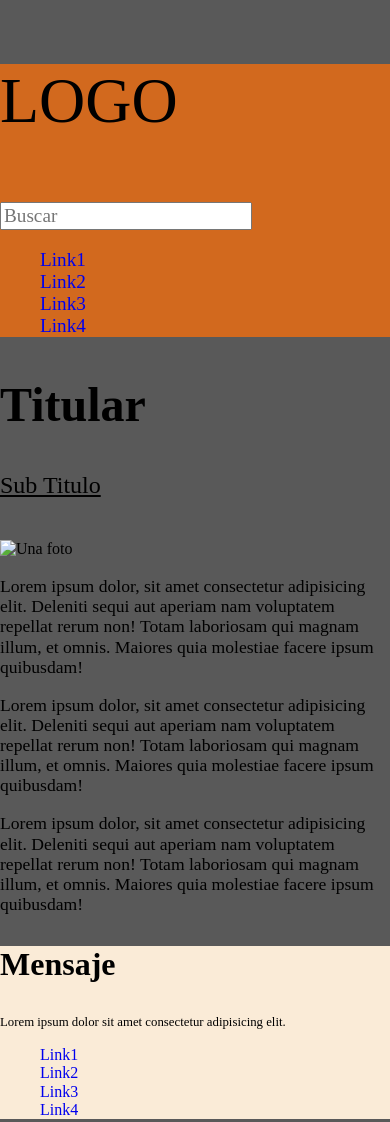
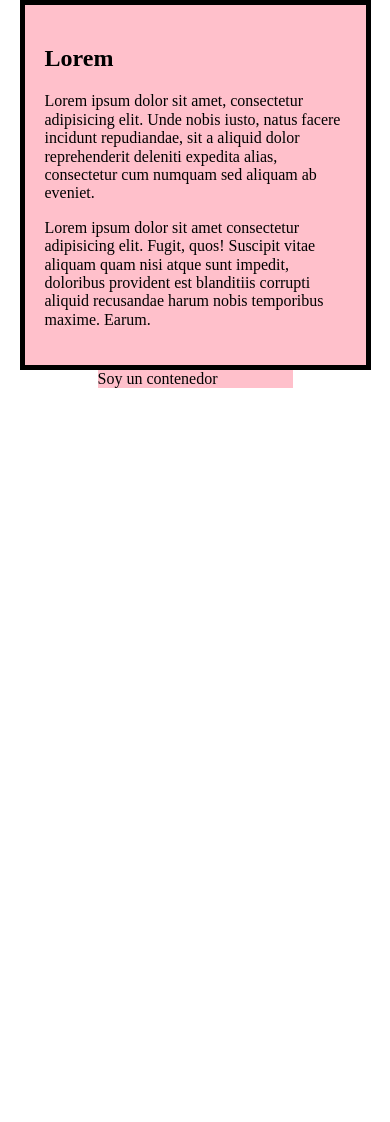
Before and after one commit to M0r1S4n/Ejercicios-PG, a website: page views/index.html in a window 390 px wide. After the commit the page ends 844 px from the top, so only its background shows below. Drawn offline with Linux system fonts and the light colour scheme; files that its build step writes are made by us from their sources; a web font is replaced by a local one.

Commit message:
3er commit, Media queries clase 13

```diff
--- a/publics/css/styles.css
+++ b/publics/css/styles.css
@@ -1,41 +1,47 @@
-body {
-    font-family: 'Amiri Quran', serif;
-    background-color: rgb(89, 89, 89);
-}
-.nav a {
-    text-decoration: none;
+* {
+    box-sizing: border-box;
 }
 
-/*header*/
-#header {
-    background-color: chocolate;
-    font-size: 1.2rem;
-
+.cont-1 {
+    width: 90vw;
+    padding: 20px;
+    border: solid 5px black;
+    background-color: pink;
+    margin: auto;
 }
-.logo {
-    font-size: 4rem;
+.cont-2 {
+    width: 50%;
+    background-color: pink;
+    margin: auto;
 }
 
-/*main*/
-.articulos h2 {
-    font-size: 3rem;
-    font-weight: bolder;
+@media (min-width: 576px) {
+    article {
+        width: 70%;
+        align-content: center;
+    }
+    body {
+        background-color: yellow;
+    }
 }
-.articulos h5 {
-    font-size: 1.5rem;
-    text-decoration: underline;
-    font-weight: lighter;
+@media (min-width: 768px){
+    body {
+        background-color: unset;
+    }
+    .cont-1 {
+        background-color: blueviolet;
+    }
+    .cont-2 {
+        background-color: aquamarine;
+    }
 }
-.articulos p {
-    font-size: 1.1rem;
+@media (min-width: 992px){
+    article {
+        border: solid 10px black;
+    }
 }
-/*footer*/
-#footer {
-    background-color: antiquewhite;
+@media (min-width: 1200px){
+    * {
+        max-width: 1100px;
+    }
 }
-.pie h3 {
-    font-size: 2rem;
-}
-.pie {
-    font-size: 0.8rem;
-}
--- a/views/index.html
+++ b/views/index.html
@@ -12,87 +12,14 @@
 </head>
 
 <body>
-
-    <header id="header">
-
-        <section>
-
-            <div class="logo">
-                <p><i></i>LOGO</p>
-            </div>
-            <div class="buscador">
-                <form action="input">
-                    <input type="text" name="Buscar" placeholder="Buscar">
-                </form>
-            </div>
-
-        </section>
-
-        <section>
-
-            <div>
-                <nav class="nav">
-                    <ul type="none">
-                        <li><a href="#">Link1</a></li>
-                        <li><a href="#">Link2</a></li>
-                        <li><a href="#">Link3</a></li>
-                        <li><a href="#">Link4</a></li>
-                    </ul>
-                </nav>
-            </div>
-
-        </section>
-
-    </header>
-
-    <main id="main">
-
-        <section>
-
-            <article class="articulos">
-                <div>
-                    <h2>Titular</h2>
-                    <h5>Sub Titulo</h5>
-                    <img src="img/foto.jpg" alt="Una foto">
-                </div>
-                <div>
-                    <p>Lorem ipsum dolor, sit amet consectetur adipisicing elit. Deleniti sequi aut aperiam nam voluptatem repellat rerum non! Totam laboriosam qui magnam illum, et omnis. Maiores quia molestiae facere ipsum quibusdam!</p>
-                    <p>Lorem ipsum dolor, sit amet consectetur adipisicing elit. Deleniti sequi aut aperiam nam voluptatem repellat rerum non! Totam laboriosam qui magnam illum, et omnis. Maiores quia molestiae facere ipsum quibusdam!</p>
-                    <p>Lorem ipsum dolor, sit amet consectetur adipisicing elit. Deleniti sequi aut aperiam nam voluptatem repellat rerum non! Totam laboriosam qui magnam illum, et omnis. Maiores quia molestiae facere ipsum quibusdam!</p>
-                </div>
-            </article>
-
-        </section>
-
-    </main>
-
-    <footer id="footer">
-
-        <section class="pie">
-
-            <div>
-                <i></i>
-            </div>
-            <h3>Mensaje</h3>
-            <p>Lorem ipsum dolor sit amet consectetur adipisicing elit.</p>
-
-        </section>
-
-        <section>
-
-                <nav class="nav">
-                    <ul type="none">
-                        <li><a href="#">Link1</a></li>
-                        <li><a href="#">Link2</a></li>
-                        <li><a href="#">Link3</a></li>
-                        <li><a href="#">Link4</a></li>
-                    </ul>
-                </nav>
-
-        </section>
-
-    </footer>
-
+    <article class="cont-1">
+        <h2>Lorem</h2>
+        <p>Lorem ipsum dolor sit amet, consectetur adipisicing elit. Unde nobis iusto, natus facere incidunt repudiandae, sit a aliquid dolor reprehenderit deleniti expedita alias, consectetur cum numquam sed aliquam ab eveniet.</p>
+        <p>Lorem ipsum dolor sit amet consectetur adipisicing elit. Fugit, quos! Suscipit vitae aliquam quam nisi atque sunt impedit, doloribus provident est blanditiis corrupti aliquid recusandae harum nobis temporibus maxime. Earum.</p>
+    </article>
+    <article class="cont-2">
+        Soy un contenedor
+    </article>
 </body>
 
 </html>
```
